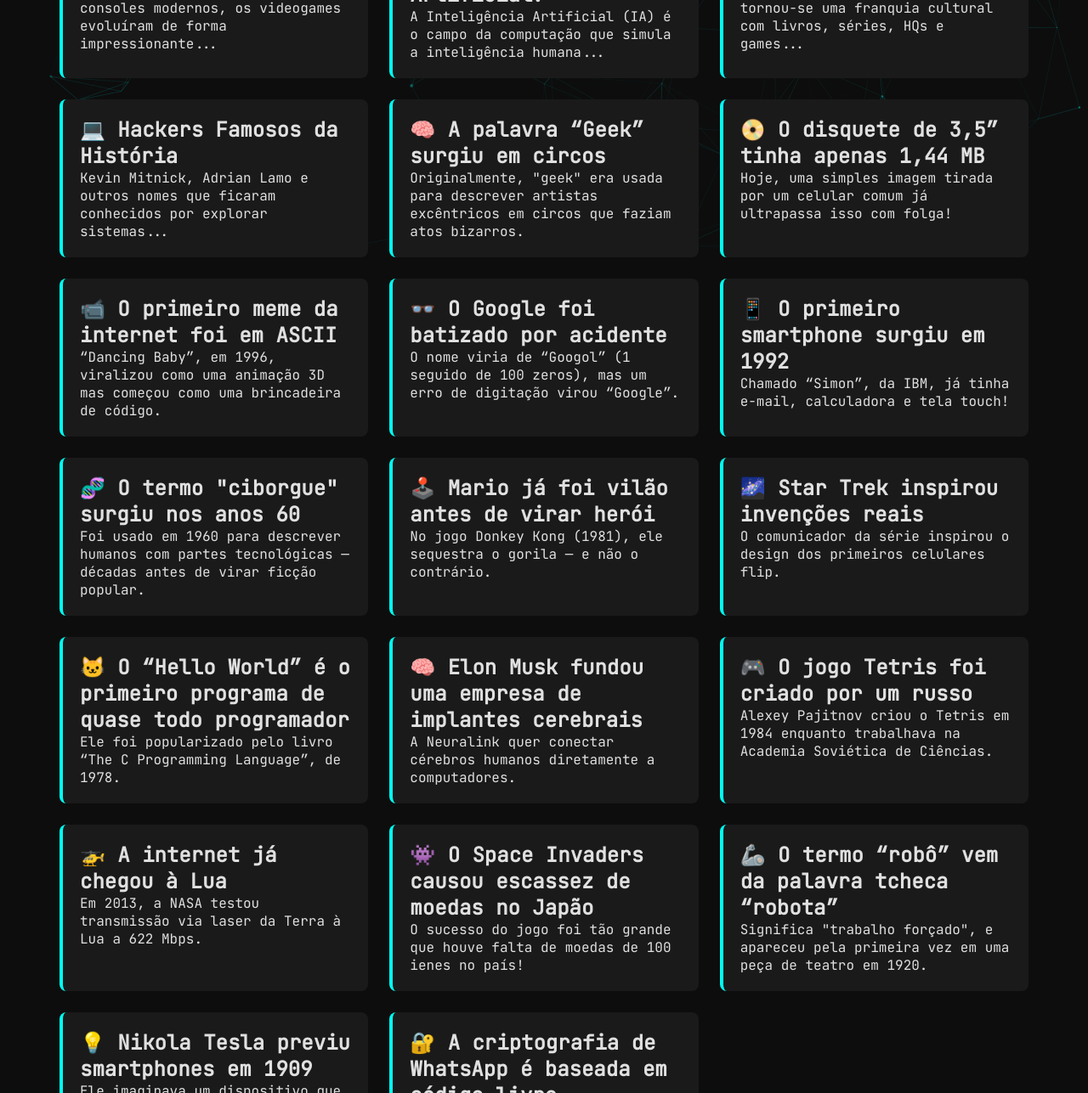
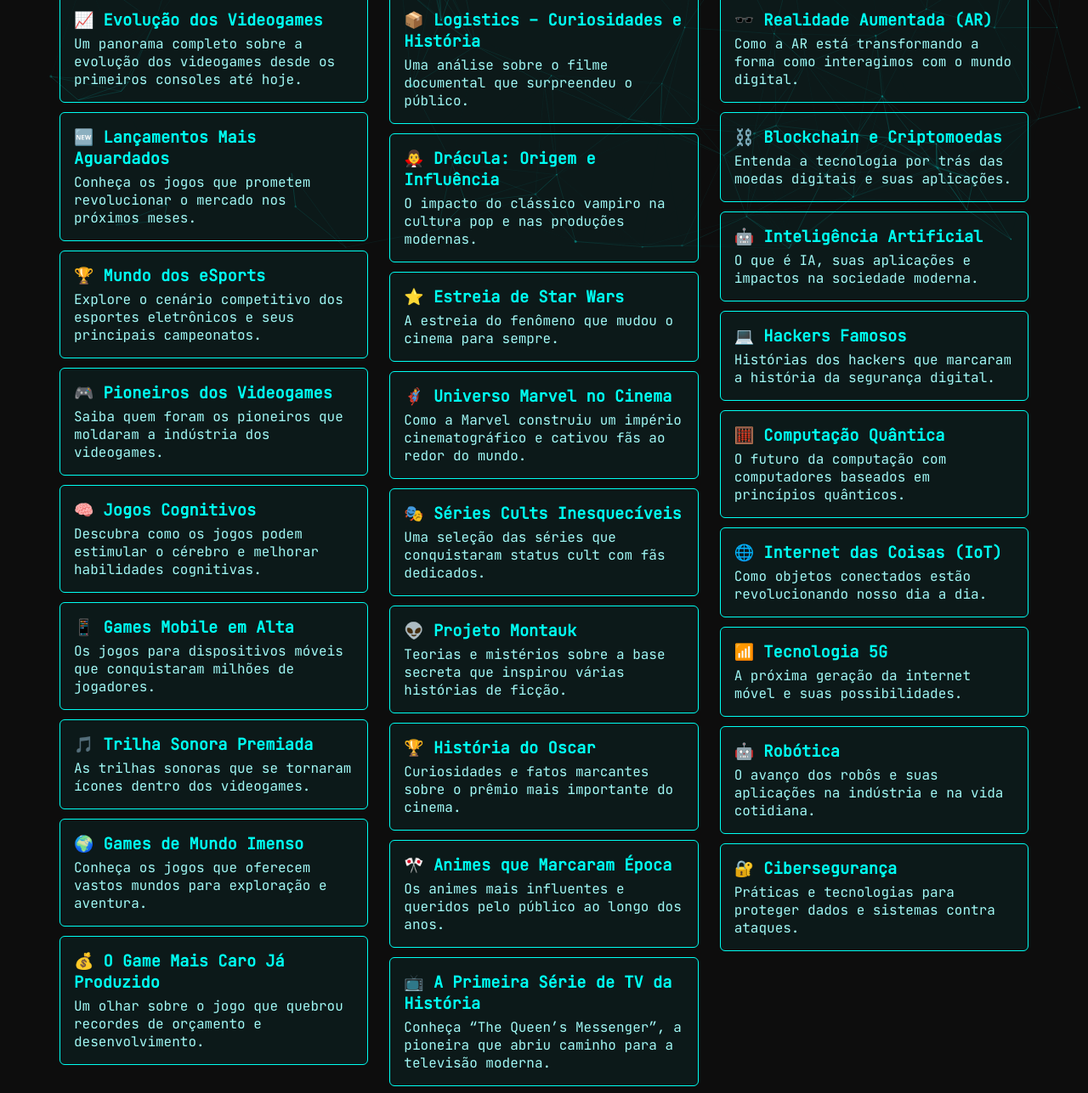
Before and after one commit to Alanf2lhp/Geekpedia, a plain HTML site: page home.html in a window 1280 px wide. Shown: the part 497-1784 px from the top of the page at 85% size. Drawn offline with nearby package versions, Linux system fonts and the light colour scheme.

```diff
--- a/home.html
+++ b/home.html
@@ -23,6 +23,39 @@
       left: 0;
       z-index: -1;
     }
+    .category-title {
+      margin-top: 3rem; /* maior espaçamento antes do título */
+      color: #00fff2;
+      border-bottom: 2px solid #00fff2;
+      padding-bottom: 0.5rem;
+      font-family: 'Orbitron', sans-serif;
+      font-size: 2rem;
+    }
+    .category-section {
+      margin-bottom: 4rem; /* espaçamento maior após a categoria */
+    }
+    .article {
+      display: block;
+      padding: 1rem;
+      margin-bottom: 0.7rem; /* menos espaçamento entre artigos da mesma categoria */
+      border: 1px solid #00fff2;
+      border-radius: 6px;
+      background-color: rgba(0, 255, 242, 0.05);
+      color: #00fff2;
+      text-decoration: none;
+      transition: background-color 0.3s, box-shadow 0.3s;
+    }
+    .article:hover {
+      background-color: rgba(0, 255, 242, 0.15);
+      box-shadow: 0 0 8px #00fff2;
+    }
+    .article h3 {
+      margin: 0 0 0.3rem 0;
+    }
+    .article p {
+      margin: 0;
+      color: #a0f9f6;
+    }
   </style>
 </head>
 <body>
@@ -39,7 +72,7 @@
     <a href="#"><i class="fas fa-home"></i> Início</a>
     <a href="tecnologia.html"><i class="fas fa-microchip"></i> Tecnologia</a>
     <a href="games.html"><i class="fas fa-gamepad"></i> Games</a>
-    <a href="filmes.html "><i class="fas fa-film"></i> Filmes & Séries</a>
+    <a href="filmes.html"><i class="fas fa-film"></i> Filmes & Séries</a>
     <a href="sobre.html"><i class="fas fa-info-circle"></i> Sobre</a>
   </nav>
 
@@ -48,88 +81,134 @@
   </div>
 
   <div class="content" id="articleList">
-    <div class="article">
-      <h2>🎮 História dos Videogames</h2>
-      <p>Dos arcades dos anos 70 aos consoles modernos, os videogames evoluíram de forma impressionante...</p>
-    </div>
-    <div class="article">
-      <h2>🤖 O que é Inteligência Artificial?</h2>
-      <p>A Inteligência Artificial (IA) é o campo da computação que simula a inteligência humana...</p>
-    </div>
-    <div class="article">
-      <h2>🚀 Star Wars: Um Universo Expandido</h2>
-      <p>Mais do que filmes, Star Wars tornou-se uma franquia cultural com livros, séries, HQs e games...</p>
-    </div>
-    <div class="article">
-      <h2>💻 Hackers Famosos da História</h2>
-      <p>Kevin Mitnick, Adrian Lamo e outros nomes que ficaram conhecidos por explorar sistemas...</p>
-    </div>
 
-    <!-- 16 Curiosidades Geek & Tech -->
-    <div class="article">
-      <h2>🧠 A palavra “Geek” surgiu em circos</h2>
-      <p>Originalmente, "geek" era usada para descrever artistas excêntricos em circos que faziam atos bizarros.</p>
-    </div>
-    <div class="article">
-      <h2>📀 O disquete de 3,5” tinha apenas 1,44 MB</h2>
-      <p>Hoje, uma simples imagem tirada por um celular comum já ultrapassa isso com folga!</p>
-    </div>
-    <div class="article">
-      <h2>📹 O primeiro meme da internet foi em ASCII</h2>
-      <p>“Dancing Baby”, em 1996, viralizou como uma animação 3D mas começou como uma brincadeira de código.</p>
-    </div>
-    <div class="article">
-      <h2>👓 O Google foi batizado por acidente</h2>
-      <p>O nome viria de “Googol” (1 seguido de 100 zeros), mas um erro de digitação virou “Google”.</p>
-    </div>
-    <div class="article">
-      <h2>📱 O primeiro smartphone surgiu em 1992</h2>
-      <p>Chamado “Simon”, da IBM, já tinha e-mail, calculadora e tela touch!</p>
-    </div>
-    <div class="article">
-      <h2>🧬 O termo "ciborgue" surgiu nos anos 60</h2>
-      <p>Foi usado em 1960 para descrever humanos com partes tecnológicas — décadas antes de virar ficção popular.</p>
-    </div>
-    <div class="article">
-      <h2>🕹️ Mario já foi vilão antes de virar herói</h2>
-      <p>No jogo Donkey Kong (1981), ele sequestra o gorila — e não o contrário.</p>
-    </div>
-    <div class="article">
-      <h2>🌌 Star Trek inspirou invenções reais</h2>
-      <p>O comunicador da série inspirou o design dos primeiros celulares flip.</p>
-    </div>
-    <div class="article">
-      <h2>🐱 O “Hello World” é o primeiro programa de quase todo programador</h2>
-      <p>Ele foi popularizado pelo livro “The C Programming Language”, de 1978.</p>
-    </div>
-    <div class="article">
-      <h2>🧠 Elon Musk fundou uma empresa de implantes cerebrais</h2>
-      <p>A Neuralink quer conectar cérebros humanos diretamente a computadores.</p>
-    </div>
-    <div class="article">
-      <h2>🎮 O jogo Tetris foi criado por um russo</h2>
-      <p>Alexey Pajitnov criou o Tetris em 1984 enquanto trabalhava na Academia Soviética de Ciências.</p>
-    </div>
-    <div class="article">
-      <h2>🚁 A internet já chegou à Lua</h2>
-      <p>Em 2013, a NASA testou transmissão via laser da Terra à Lua a 622 Mbps.</p>
-    </div>
-    <div class="article">
-      <h2>👾 O Space Invaders causou escassez de moedas no Japão</h2>
-      <p>O sucesso do jogo foi tão grande que houve falta de moedas de 100 ienes no país!</p>
-    </div>
-    <div class="article">
-      <h2>🦾 O termo “robô” vem da palavra tcheca “robota”</h2>
-      <p>Significa "trabalho forçado", e apareceu pela primeira vez em uma peça de teatro em 1920.</p>
-    </div>
-    <div class="article">
-      <h2>💡 Nikola Tesla previu smartphones em 1909</h2>
-      <p>Ele imaginava um dispositivo que permitiria comunicação instantânea a qualquer distância.</p>
-    </div>
-    <div class="article">
-      <h2>🔐 A criptografia de WhatsApp é baseada em código livre</h2>
-      <p>O protocolo Signal, usado no WhatsApp, é open source e auditado por especialistas do mundo todo.</p>
-    </div>
+    <!-- GAMES -->
+    <section class="category-section">
+      <h2 class="category-title">🎮 Games</h2>
+      <a href="detalhe-evolucao.html" class="article">
+        <h3>📈 Evolução dos Videogames</h3>
+        <p>Um panorama completo sobre a evolução dos videogames desde os primeiros consoles até hoje.</p>
+      </a>
+      <a href="detalhe-lancamentos.html" class="article">
+        <h3>🆕 Lançamentos Mais Aguardados</h3>
+        <p>Conheça os jogos que prometem revolucionar o mercado nos próximos meses.</p>
+      </a>
+      <a href="detalhe-esports.html" class="article">
+        <h3>🏆 Mundo dos eSports</h3>
+        <p>Explore o cenário competitivo dos esportes eletrônicos e seus principais campeonatos.</p>
+      </a>
+      <a href="detalhe-pioneiro.html" class="article">
+        <h3>🎮 Pioneiros dos Videogames</h3>
+        <p>Saiba quem foram os pioneiros que moldaram a indústria dos videogames.</p>
+      </a>
+      <a href="detalhe-cognitivo.html" class="article">
+        <h3>🧠 Jogos Cognitivos</h3>
+        <p>Descubra como os jogos podem estimular o cérebro e melhorar habilidades cognitivas.</p>
+      </a>
+      <a href="detalhe-mobile.html" class="article">
+        <h3>📱 Games Mobile em Alta</h3>
+        <p>Os jogos para dispositivos móveis que conquistaram milhões de jogadores.</p>
+      </a>
+      <a href="detalhe-trilha.html" class="article">
+        <h3>🎵 Trilha Sonora Premiada</h3>
+        <p>As trilhas sonoras que se tornaram ícones dentro dos videogames.</p>
+      </a>
+      <a href="detalhe-minecraft.html" class="article">
+        <h3>🌍 Games de Mundo Imenso</h3>
+        <p>Conheça os jogos que oferecem vastos mundos para exploração e aventura.</p>
+      </a>
+      <a href="detalhe-star-citizen.html" class="article">
+        <h3>💰 O Game Mais Caro Já Produzido</h3>
+        <p>Um olhar sobre o jogo que quebrou recordes de orçamento e desenvolvimento.</p>
+      </a>
+    </section>
+
+    <!-- FILMES & SÉRIES -->
+    <section class="category-section">
+      <h2 class="category-title">🎥 Filmes & Séries</h2>
+      <a href="detalhe-logistics.html" class="article">
+        <h3>📦 Logistics – Curiosidades e História</h3>
+        <p>Uma análise sobre o filme documental que surpreendeu o público.</p>
+      </a>
+      <a href="detalhe-dracula.html" class="article">
+        <h3>🧛‍♂️ Drácula: Origem e Influência</h3>
+        <p>O impacto do clássico vampiro na cultura pop e nas produções modernas.</p>
+      </a>
+      <a href="detalhe-estreia-starwars.html" class="article">
+        <h3>⭐ Estreia de Star Wars</h3>
+        <p>A estreia do fenômeno que mudou o cinema para sempre.</p>
+      </a>
+      <a href="detalhe-marvel.html" class="article">
+        <h3>🦸‍♂️ Universo Marvel no Cinema</h3>
+        <p>Como a Marvel construiu um império cinematográfico e cativou fãs ao redor do mundo.</p>
+      </a>
+      <a href="detalhe-seriescults.html" class="article">
+        <h3>🎭 Séries Cults Inesquecíveis</h3>
+        <p>Uma seleção das séries que conquistaram status cult com fãs dedicados.</p>
+      </a>
+      <a href="detalhe-montauk.html" class="article">
+        <h3>👽 Projeto Montauk</h3>
+        <p>Teorias e mistérios sobre a base secreta que inspirou várias histórias de ficção.</p>
+      </a>
+      <a href="detalhe-oscar.html" class="article">
+        <h3>🏆 História do Oscar</h3>
+        <p>Curiosidades e fatos marcantes sobre o prêmio mais importante do cinema.</p>
+      </a>
+      <a href="detalhe-animes.html" class="article">
+        <h3>🎌 Animes que Marcaram Época</h3>
+        <p>Os animes mais influentes e queridos pelo público ao longo dos anos.</p>
+      </a>
+      <a href="detalhe-primeira-serie.html" class="article">
+        <h3>📺 A Primeira Série de TV da História</h3>
+        <p>Conheça “The Queen’s Messenger”, a pioneira que abriu caminho para a televisão moderna.</p>
+      </a>
+      <a href="detalhe-starwars.html" class="article">
+        <h3>🌌 Universo Expandido de Star Wars</h3>
+        <p>Exploração dos livros, séries e demais mídias que ampliam a saga principal.</p>
+      </a>
+    </section>
+
+    <!-- TECNOLOGIA -->
+    <section class="category-section">
+      <h2 class="category-title">💡 Tecnologia</h2>
+      <a href="detalhe-realidade-aumentada.html" class="article">
+        <h3>🕶️ Realidade Aumentada (AR)</h3>
+        <p>Como a AR está transformando a forma como interagimos com o mundo digital.</p>
+      </a>
+      <a href="detalhe-blockchain.html" class="article">
+        <h3>⛓️ Blockchain e Criptomoedas</h3>
+        <p>Entenda a tecnologia por trás das moedas digitais e suas aplicações.</p>
+      </a>
+      <a href="detalhe-inteligencia-artificial.html" class="article">
+        <h3>🤖 Inteligência Artificial</h3>
+        <p>O que é IA, suas aplicações e impactos na sociedade moderna.</p>
+      </a>
+      <a href="detalhe-hackers.html" class="article">
+        <h3>💻 Hackers Famosos</h3>
+        <p>Histórias dos hackers que marcaram a história da segurança digital.</p>
+      </a>
+      <a href="detalhe-computadores-quanticos.html" class="article">
+        <h3>🧮 Computação Quântica</h3>
+        <p>O futuro da computação com computadores baseados em princípios quânticos.</p>
+      </a>
+      <a href="detalhe-internet-coisas.html" class="article">
+        <h3>🌐 Internet das Coisas (IoT)</h3>
+        <p>Como objetos conectados estão revolucionando nosso dia a dia.</p>
+      </a>
+      <a href="detalhe-5g.html" class="article">
+        <h3>📶 Tecnologia 5G</h3>
+        <p>A próxima geração da internet móvel e suas possibilidades.</p>
+      </a>
+      <a href="detalhe-robotica.html" class="article">
+        <h3>🤖 Robótica</h3>
+        <p>O avanço dos robôs e suas aplicações na indústria e na vida cotidiana.</p>
+      </a>
+      <a href="detalhe-ciberseguranca.html" class="article">
+        <h3>🔐 Cibersegurança</h3>
+        <p>Práticas e tecnologias para proteger dados e sistemas contra ataques.</p>
+      </a>
+    </section>
+
   </div>
 
   <footer>
--- a/js/script.js
+++ b/js/script.js
@@ -1,13 +1,16 @@
 function searchArticles() {
-  const input = document.getElementById("searchInput").value.toLowerCase();
-  const articles = document.getElementsByClassName("article");
+  const input = document.getElementById('searchInput');
+  const filter = input.value.toLowerCase();
+  const articles = document.querySelectorAll('.article');
 
-  for (let i = 0; i < articles.length; i++) {
-    const title = articles[i].getElementsByTagName("h2")[0].innerText.toLowerCase();
-    if (title.includes(input)) {
-      articles[i].style.display = "block";
+  articles.forEach(article => {
+    const title = article.querySelector('h3').textContent.toLowerCase();
+    const description = article.querySelector('p').textContent.toLowerCase();
+
+    if (title.includes(filter) || description.includes(filter)) {
+      article.style.display = '';  // mostra o artigo
     } else {
-      articles[i].style.display = "none";
+      article.style.display = 'none';  // esconde o artigo
     }
-  }
+  });
 }
```
